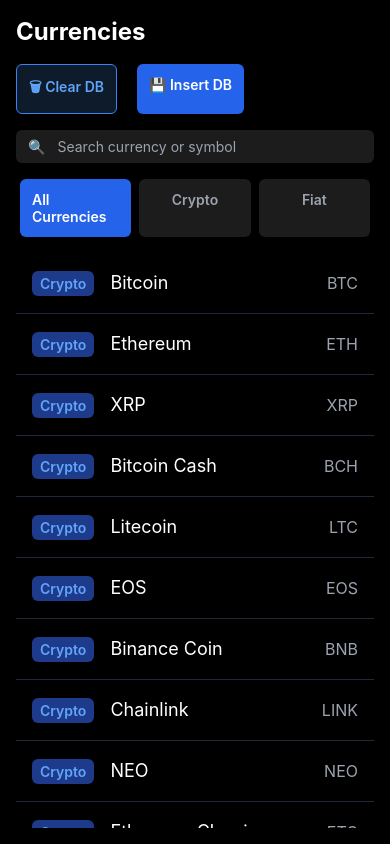
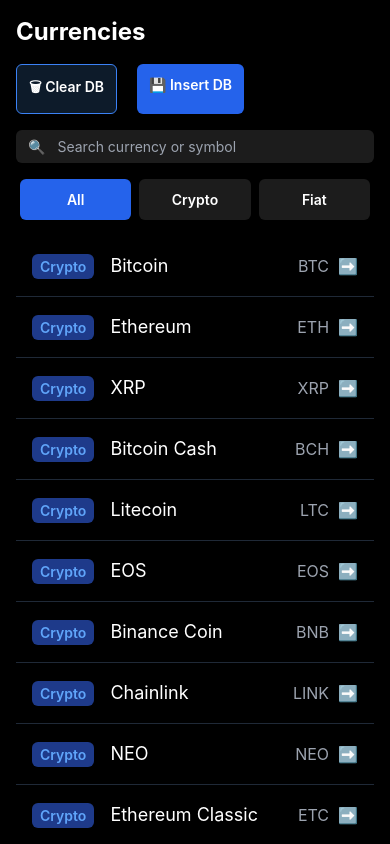
Before and after one commit to hoanghcmus/cryptoapp, a React Native app: screen / in a window 390 px wide. Built offline with nearby package versions, Linux system fonts and the light colour scheme.

Commit message:
feat: CA-01 apply design system by using components

```diff
--- a/package.json
+++ b/package.json
@@ -18,6 +18,7 @@
     "@tanstack/react-query": "^5.89.0",
     "@testing-library/react-native": "^13.3.3",
     "axios": "^1.12.2",
+    "clsx": "^2.1.1",
     "nativewind": "^4.2.1",
     "prettier-plugin-tailwindcss": "0.5.11",
     "react": "19.1.0",
--- a/src/activitys/DemoScreen.tsx
+++ b/src/activitys/DemoScreen.tsx
@@ -1,20 +1,26 @@
-import React, {  useMemo, useState } from "react";
-import { View, Text, TouchableOpacity, TextInput } from "react-native";
-import { useQuery } from "@tanstack/react-query";
-import { fetchCurrencies } from "../services/api";
-import CurrencyList from "./fragments/CurrencyList";
-import { normalize } from "../utils/string";
+import React, { useMemo, useState } from 'react';
+import { View, Text } from 'react-native';
+import { useQuery } from '@tanstack/react-query';
+import { fetchCurrencies } from '../services/api';
+import CurrencyList from './fragments/CurrencyList';
+import { normalize } from '../utils/string';
+import CryptoButton from '../components/CrytoButton';
+import SearchBox from '../components/SearchBox';
 
 const DemoScreen = () => {
-  const [currencyType, setCurrencyType] = useState<"crypto" | "fiat" | "all">(
-    "all"
+  const [currencyType, setCurrencyType] = useState<'crypto' | 'fiat' | 'all'>(
+    'all',
   );
-  const [searchText, setSearchText] = useState("");
+  const [searchText, setSearchText] = useState('');
 
   const { data, isLoading, isError } = useQuery({
-    queryKey: ["currencies", currencyType],
+    queryKey: ['currencies', currencyType],
     queryFn: () => fetchCurrencies(currencyType),
   });
+
+  const clearSearch = () => {
+    setSearchText('');
+  };
 
   const handleClearData = () => {
     // dispatch(clearDatabase());
@@ -29,7 +35,7 @@
 
     const q = normalize(searchText);
 
-    return (data || []).filter((currency) => {
+    return (data || []).filter(currency => {
       const name = normalize(currency.name);
       const symbol = normalize(currency.symbol);
 
@@ -37,7 +43,7 @@
         // Rule 1: name starts with query
         name.startsWith(q) ||
         // Rule 2: name contains " " + query
-        name.includes(" " + q) ||
+        name.includes(' ' + q) ||
         // Rule 3: symbol starts with query
         symbol.startsWith(q)
       );
@@ -51,61 +57,51 @@
 
       {/* DB Buttons */}
       <View className="flex-row space-x-3 mb-4">
-        <TouchableOpacity
+        <CryptoButton
+          title="🗑 Clear DB"
           onPress={handleClearData}
           className="bg-[#0d1b2a] border border-blue-500 rounded-md p-3 items-center mr-2"
-        >
-          <Text className="text-blue-400 font-semibold">🗑 Clear DB</Text>
-        </TouchableOpacity>
+          titleClassName="text-blue-400"
+        />
 
-        <TouchableOpacity
+        <CryptoButton
+          title="💾 Insert DB"
           onPress={handleInsertData}
           className="bg-blue-600 rounded-md p-3 items-center"
-        >
-          <Text className="text-white font-semibold">💾 Insert DB</Text>
-        </TouchableOpacity>
+          titleClassName="text-white"
+        />
       </View>
 
       {/* Search Box */}
-      <View className="flex-row items-center bg-[#1c1c1c] rounded-md px-3 py-2 mb-4">
-        <Text className="text-gray-400 mr-2">🔍</Text>
-        <TextInput
+      <SearchBox
         placeholder="Search currency or symbol"
-          placeholderTextColor="#9ca3af"
-          value={searchText}
-          onChangeText={setSearchText}
-          className="flex-1 text-white px-1"
+        keyword={searchText}
+        onSearch={setSearchText}
+        onClearSearch={clearSearch}
       />
-        {searchText.length > 0 && (
-          <TouchableOpacity onPress={() => setSearchText("")}>
-            <Text className="text-gray-400">❌</Text>
-          </TouchableOpacity>
-        )}
-      </View>
 
-      {/* Tabs */}
+      {/* Fitlering Tabs */}
       <View className="flex-row mb-4">
-        {["all","crypto", "fiat"].map((type) => (
-          <TouchableOpacity
+        {['all', 'crypto', 'fiat'].map(type => {
+          const onFilter = () => {
+            setCurrencyType(type as any);
+          };
+          const title =
+            type === 'crypto' ? 'Crypto' : type === 'fiat' ? 'Fiat' : 'All';
+          return (
+            <CryptoButton
               key={type}
-            onPress={() => setCurrencyType(type as any)}
+              title={title}
+              onPress={onFilter}
               className={`flex-1 p-3 mx-1 rounded-md items-center ${
-              currencyType === type ? "bg-blue-600" : "bg-[#1c1c1c]"
+                currencyType === type ? 'bg-blue-600' : 'bg-[#1c1c1c]'
               }`}
-          >
-            <Text
-              className={`font-semibold ${
-                currencyType === type ? "text-white" : "text-gray-400"
+              titleClassName={`font-semibold ${
+                currencyType === type ? 'text-white' : 'text-gray-400'
               }`}
-            >
-              {type === "crypto"
-                ? "Crypto"
-                : type === "fiat"
-                ? "Fiat"
-                : "All Currencies"}
-            </Text>
-          </TouchableOpacity>
-        ))}
+            />
+          );
+        })}
       </View>
 
       {/* Currency List */}
--- a/src/activitys/fragments/CurrencyList.tsx
+++ b/src/activitys/fragments/CurrencyList.tsx
@@ -1,5 +1,6 @@
 import React from "react";
 import { View, Text, FlatList } from "react-native";
+import EmptyState from "../../components/EmptyState";
 
 type Currency = {
   id: string;
@@ -13,9 +14,7 @@
 };
 
 const EmptyView = () => (
-  <View className="flex-1 justify-center items-center p-4">
-    <Text className="text-lg text-gray-500">No currencies found.</Text>
-  </View>
+  <EmptyState message="No Currencies found"/>
 );
 
 const CurrencyList: React.FC<CurrencyListProps> = ({ currencies }) => {
@@ -33,7 +32,7 @@
         </View>
         <Text className="text-white text-lg">{item.name}</Text>
       </View>
-      <Text className="text-gray-400 text-base">{item.symbol}</Text>
+      <Text className="text-gray-400 text-base">{item.symbol}  ➡️</Text>
     </View>
   );
 
--- /dev/null
+++ b/src/components/CrytoButton.tsx
@@ -0,0 +1,25 @@
+import React from 'react';
+import {TouchableOpacity, Text, ButtonProps} from 'react-native';
+import clsx from 'clsx';
+
+interface CryptoButtonProps extends ButtonProps {
+  title: string;
+  className?: string;
+  titleClassName?: string;
+  onPress: () => void;
+}
+
+const CryptoButton = (props: CryptoButtonProps) => {
+  const {title, className, titleClassName, onPress} = props;
+  return (
+    <TouchableOpacity
+      onPress={onPress}
+     className={clsx('rounded-md items-center', className)}>
+      <Text className={clsx('font-semibold text-white', titleClassName)}>
+        {title}
+      </Text>
+    </TouchableOpacity>
+  );
+};
+
+export default CryptoButton;
--- /dev/null
+++ b/src/components/EmptyState.tsx
@@ -0,0 +1,22 @@
+import React from 'react';
+import { Text, View } from 'react-native';
+import clsx from 'clsx';
+
+interface EmptyStateProps {
+  message: string;
+  className?: string;
+  messageClassName?: string;
+}
+
+const EmptyState = (props: EmptyStateProps) => {
+  const { message, className, messageClassName } = props;
+  return (
+    <View className={clsx('flex-1 justify-center items-center p-4', className)}>
+      <Text className={clsx('text-lg text-gray-500', messageClassName)}>
+        {message}
+      </Text>
+    </View>
+  );
+};
+
+export default EmptyState;
--- /dev/null
+++ b/src/components/SearchBox.tsx
@@ -0,0 +1,57 @@
+import React from 'react';
+import { TouchableOpacity, Text, TextInput, View } from 'react-native';
+import clsx from 'clsx';
+
+interface SearchBoxProps {
+  placeholder?: string;
+  keyword: string;
+  className?: string;
+  textClassName?: string;
+  onSearch: (text: string) => void;
+  onClearSearch: () => void;
+}
+
+const SearchBox = (props: SearchBoxProps) => {
+  const {
+    placeholder,
+    keyword,
+    className,
+    textClassName,
+    onSearch,
+    onClearSearch,
+  } = props;
+  return (
+    <View
+      className={clsx(
+        'flex-row items-center bg-[#1c1c1c] rounded-md px-3 py-2 mb-4',
+        className,
+      )}>
+      <TouchableOpacity
+        className="w-[40] h-[40] items-center justify-center"
+        onPress={onClearSearch}>
+        {keyword.length > 0 ? (
+          <Text className="text-gray-400">⬅️</Text>
+        ) : (
+          <Text className="text-gray-400 mr-2">🔍</Text>
+        )}
+      </TouchableOpacity>
+
+      <TextInput
+        placeholder={placeholder}
+        placeholderTextColor="#9ca3af"
+        value={keyword}
+        onChangeText={onSearch}
+        className={clsx('flex-1 text-white px-1', textClassName)}
+      />
+      {keyword.length > 0 && (
+        <TouchableOpacity
+          className="w-[40] h-[40] items-center justify-center"
+          onPress={onClearSearch}>
+          <Text className="text-gray-400">✕</Text>
+        </TouchableOpacity>
+      )}
+    </View>
+  );
+};
+
+export default SearchBox;
```
Lines whose indentation alone changed are shown as unchanged.
